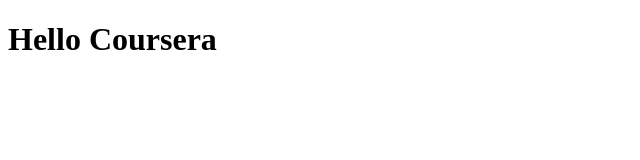
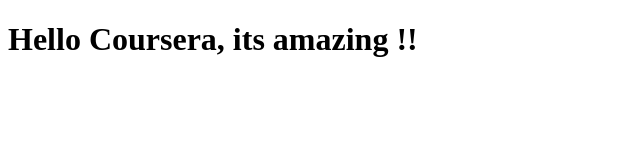
Before and after one commit to lucasleeshuikee/web-design, a plain HTML site: page site/index.html in a window 1280 px wide. Shown: the whole page, without its empty margins (0-640 px from the left). Drawn offline with Linux system fonts and the light colour scheme.

Commit message:
minor amendment

```diff
--- a/site/index.html
+++ b/site/index.html
@@ -4,6 +4,6 @@
 <title>Hello Coursera</title>
 </head>
 <body>
-<h1>Hello Coursera</h1>
+<h1>Hello Coursera, its amazing !!</h1>
 </body>
 </html>
```
